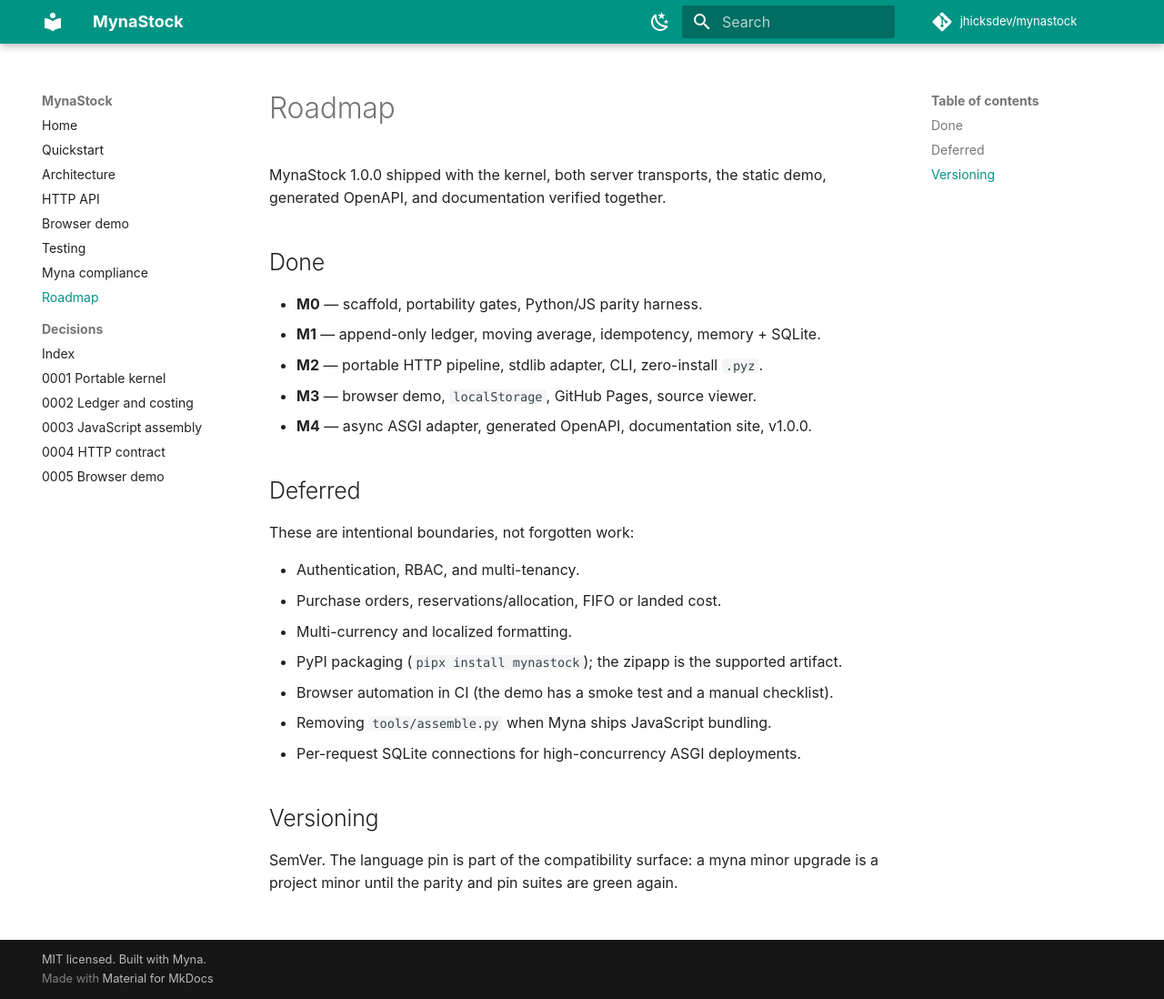
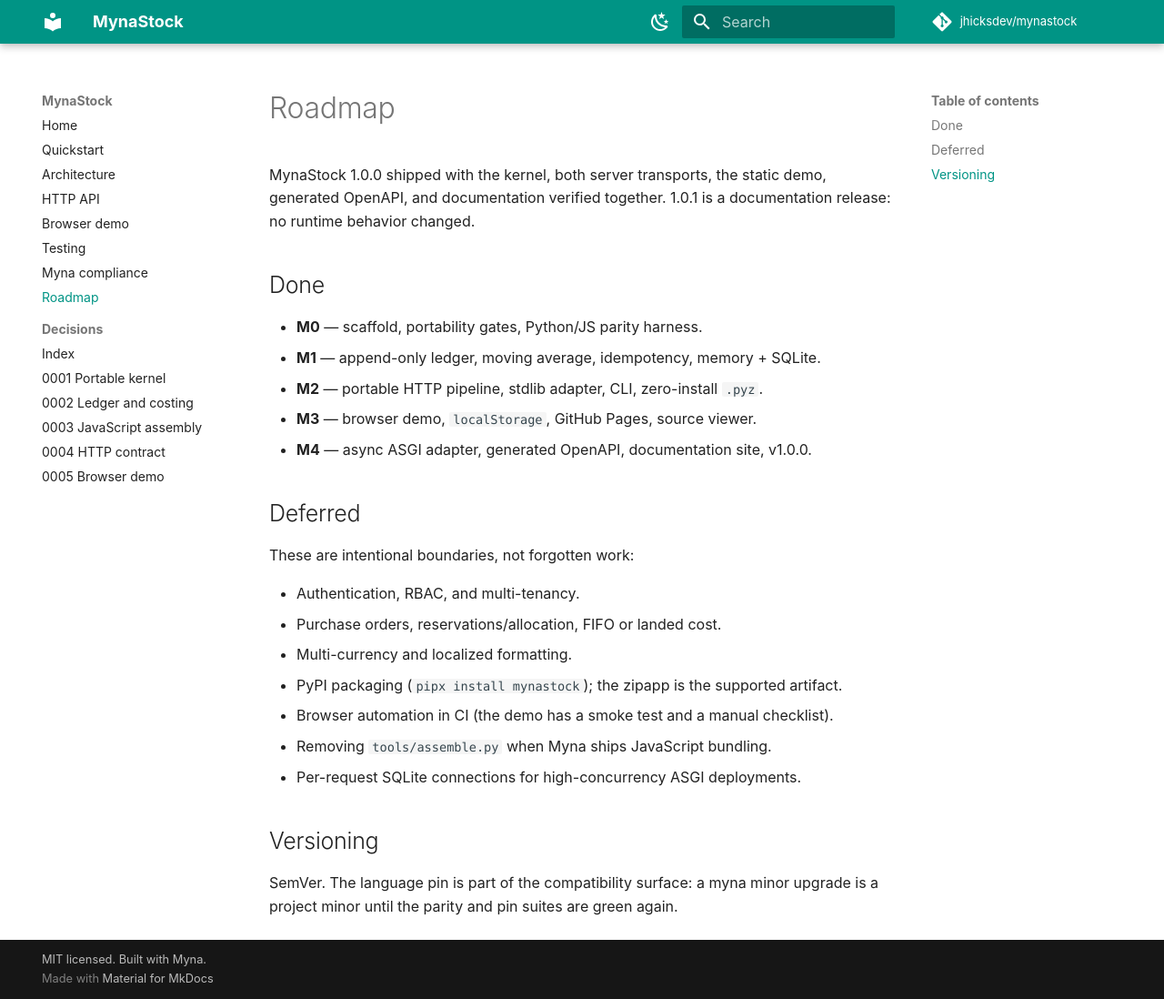
Before and after one commit to jhicksdev/mynastock, an MkDocs documentation site: the page built from docs/roadmap.md, in a window 1280 px wide and 1098 px high. Shown: the whole window at 91% size. Built offline with MkDocs 1.6.1 and Material for MkDocs 9.7.7, drawn with Linux system fonts in a browser that asks for light colours; comment, search, counter and statistics services are not loaded.

Commit message:
chore(release): v1.0.1
Documentation release. No runtime behavior changed.

- version and OpenAPI schema report 1.0.1
- README status, API example, roadmap note, and changelog updated
- 76 tests, parity, demo, docs, site, zipapp all green

```diff
--- a/docs/api/openapi.json
+++ b/docs/api/openapi.json
@@ -2,7 +2,7 @@
   "openapi": "3.1.0",
   "info": {
     "title": "MynaStock API",
-    "version": "1.0.0",
+    "version": "1.0.1",
     "description": "Inventory ledger, catalogue, and reports. Errors are RFC 9457 problem documents.",
     "license": {
       "name": "MIT"
--- a/docs/roadmap.md
+++ b/docs/roadmap.md
@@ -1,7 +1,8 @@
 # Roadmap
 
 MynaStock 1.0.0 shipped with the kernel, both server transports, the static demo,
-generated OpenAPI, and documentation verified together.
+generated OpenAPI, and documentation verified together. 1.0.1 is a documentation
+release: no runtime behavior changed.
 
 ## Done
 
```
Also changed, not shown: CHANGELOG.md (+10 -0 lines), README.md (+1 -1 lines), docs/api.md (+1 -1 lines), 1 other file.
